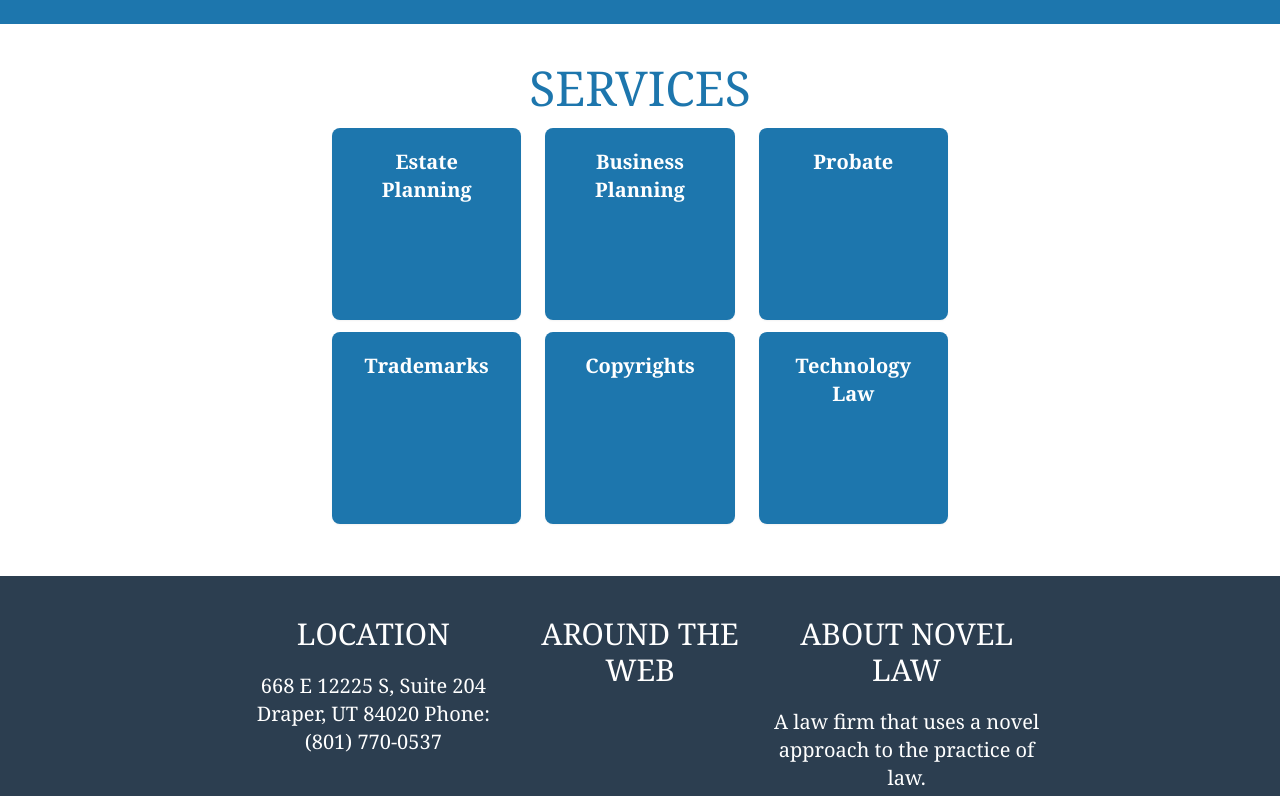
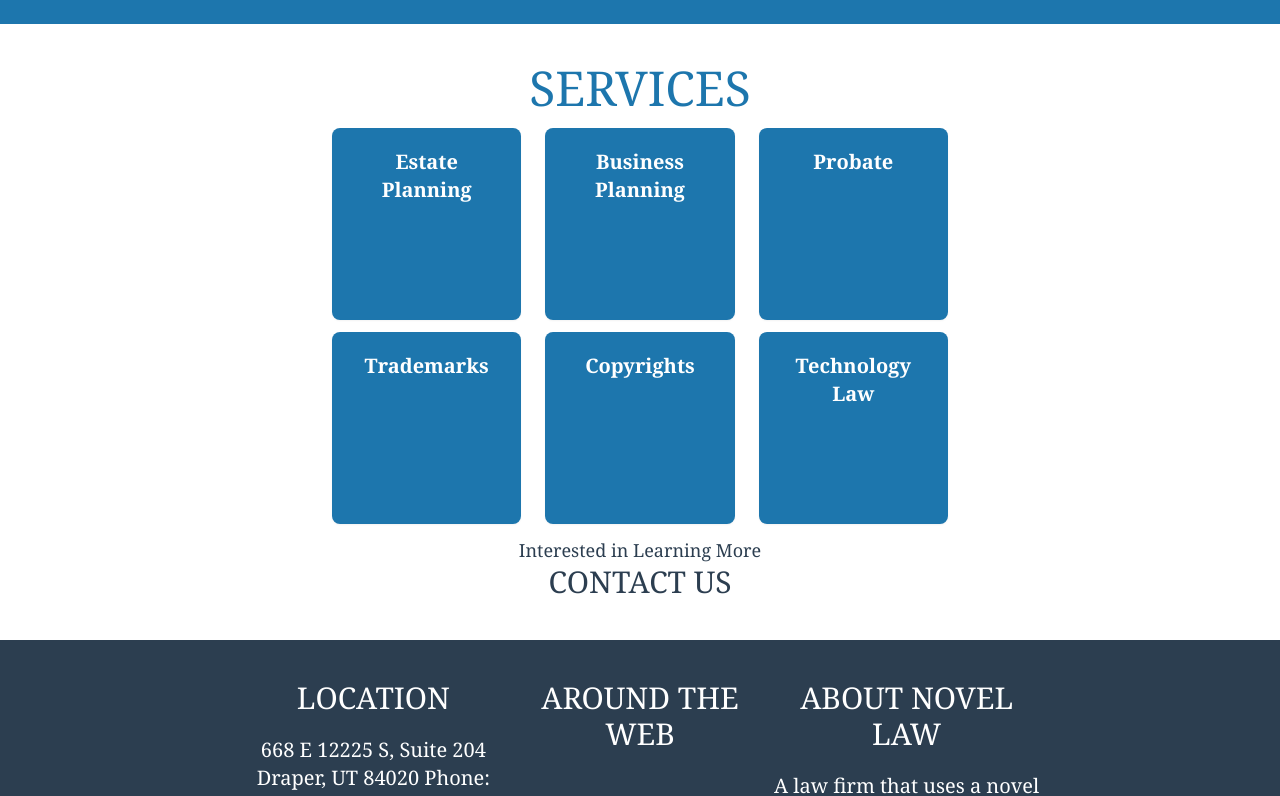
Before and after one commit to blainedwards8/novelmain, a SvelteKit app: page / in a window 1280 px wide. Shown: the part 400-1196 px from the top of the page. Built offline with nearby package versions, Linux system fonts and the light colour scheme; some icons are missing.

Commit message:
Added pages

```diff
--- a/src/components/service-box.svelte
+++ b/src/components/service-box.svelte
@@ -1,9 +1,14 @@
 <script>
   export let title = "Hello";
+  export let url = "/";
 </script>
 
-<div
-  class="mb-3 mx-3 p-5 bg-primary text-white text-xl font-bold h-48 rounded-lg shadow-sm"
->
-  {title}
+<div>
+  <a href={url}>
+    <div
+      class="mb-3 mx-3 p-5 bg-primary text-white text-xl font-bold h-48 rounded-lg shadow-sm"
+    >
+      {title}
+    </div>
+  </a>
 </div>
--- a/src/routes/+page.svelte
+++ b/src/routes/+page.svelte
@@ -12,11 +12,16 @@
 <div class="py-10 md:px-80 text-center">
   <h1 class="text-primary text-5xl mb-4">SERVICES</h1>
   <div class="grid grid-cols-3">
-    <ServiceBox title="Estate Planning" />
-    <ServiceBox title="Business Planning" />
-    <ServiceBox title="Probate" />
-    <ServiceBox title="Trademarks" />
-    <ServiceBox title="Copyrights" />
-    <ServiceBox title="Technology Law" />
+    <ServiceBox title="Estate Planning" url="/services/estate" />
+    <ServiceBox title="Business Planning" url="/services/business" />
+    <ServiceBox title="Probate" url="/services/probate" />
+    <ServiceBox title="Trademarks" url="/services/tm" />
+    <ServiceBox title="Copyrights" url="/services/copyright" />
+    <ServiceBox title="Technology Law" url="/services/technology" />
+  </div>
+
+  <h2 class="text-lg text-secondary">Interested in Learning More</h2>
+  <div class="text-3xl text-secondary uppercase">
+    <a href="/contact">Contact Us</a>
   </div>
 </div>
--- a/vite.config.js
+++ b/vite.config.js
@@ -2,7 +2,7 @@
 
 /** @type {import('vite').UserConfig} */
 const config = {
-	base: '/novelmain/',
+	//base: '/novelmain/',
 	plugins: [sveltekit()]
 };
 
```
Also changed, not shown: src/routes/services/business/+page.svelte (added), src/routes/services/copyright/+page.svelte (added), src/routes/services/estate/+page.svelte (added), src/routes/services/probate/+page.svelte (added), src/routes/services/technology/+page.svelte (added), src/routes/services/tm/+page.svelte (added).
